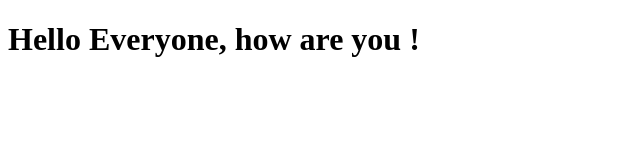
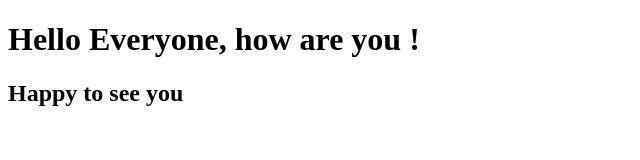
Before and after one commit to AkshayM36/Web-Development, a plain HTML site: page site/index.html in a window 1280 px wide. Shown: the whole page, without its empty margins (0-640 px from the left). Drawn offline with Linux system fonts and the light colour scheme.

Commit message:
Small addtion to our page

```diff
--- a/site/index.html
+++ b/site/index.html
@@ -5,5 +5,6 @@
 </head>
 <body>
 <h1>Hello Everyone, how are you !</h1>
+<h2>Happy to see you</h2>
 </body>
 </html>
```
